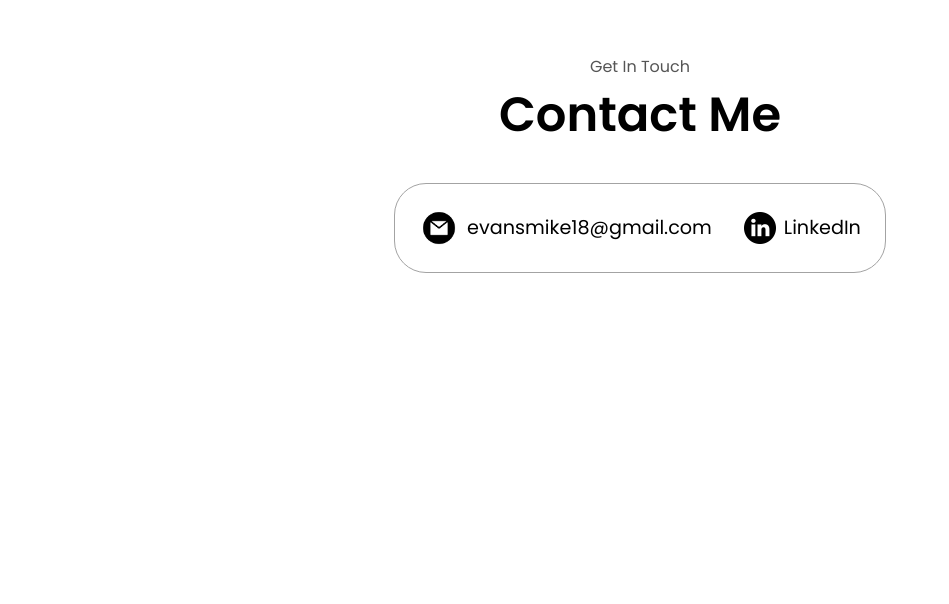
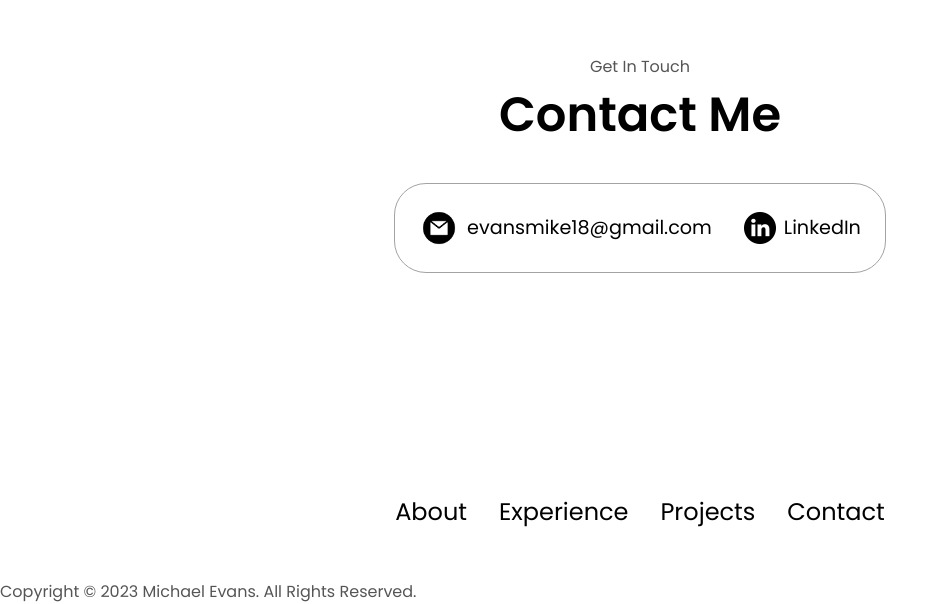
Before and after one commit to mevans97/portfolio-folder, a plain HTML site: page index.html in a window 1280 px wide. Shown: the part 3197-3801 px from the top of the page, without its empty margins (0-949 px from the left). Before the commit the page ends 3640 px from the top, so only its background shows below. Drawn offline with Linux system fonts and the light colour scheme.

Commit message:
Completed Footer And Changed Photo

```diff
--- a/index.html
+++ b/index.html
@@ -262,6 +262,19 @@
             </div>
         </div>
     </section>
+    <footer>
+        <nav>
+            <div class="nav-links-container">
+                <ul class="nav-links">
+                    <li><a href="#about">About</a></li>
+                    <li><a href="#experience">Experience</a></li>
+                    <li><a href="#projects">Projects</a></li>
+                    <li><a href="#contact">Contact</a></li>
+                </ul>
+            </div>
+        </nav>
+        <p>Copyright &#169; 2023 Michael Evans. All Rights Reserved.</p>
+    </footer>
     <script src="script.js"></script>
 </body>
 </html>
```
Also changed, not shown: assets/about-pic.jpg.
